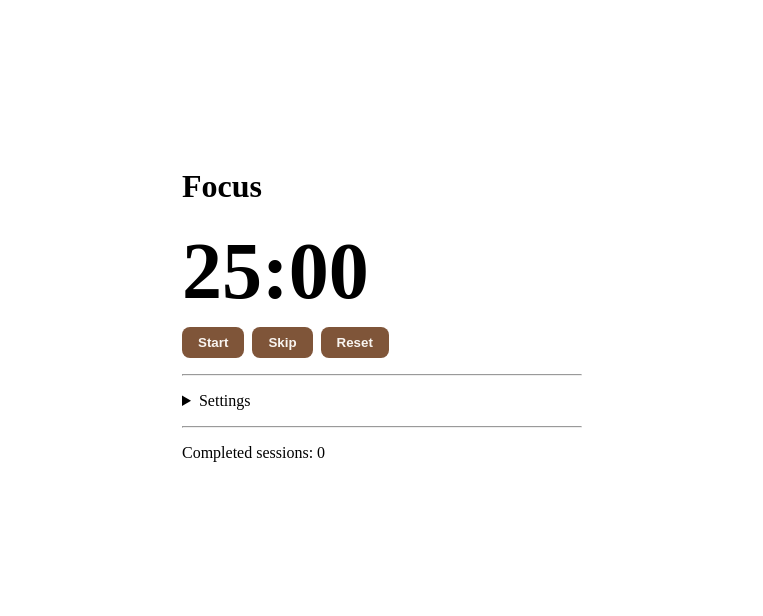
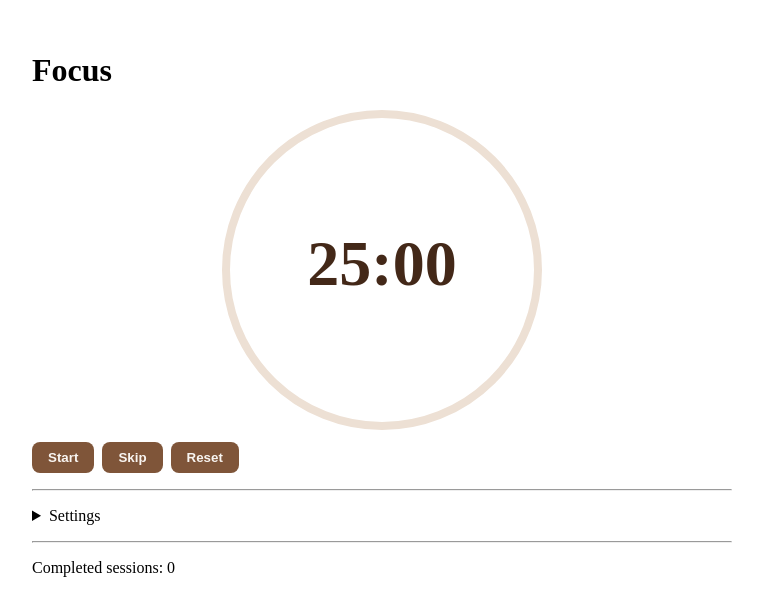
Before and after one commit to DamiDevApp/pomodoro-dawn, a React (Vite) app: page / in a window 1280 px wide. Shown: the part 128-744 px from the top of the page, without its empty margins (258-1021 px from the left). Built offline with nearby package versions, Linux system fonts and the light colour scheme.

Commit message:
Added framer motion and created circular progress
Circular progress for visual help tracking the time and everything elses

```diff
--- a/package.json
+++ b/package.json
@@ -10,6 +10,7 @@
     "preview": "vite preview"
   },
   "dependencies": {
+    "framer-motion": "^12.23.12",
     "react": "^19.1.1",
     "react-dom": "^19.1.1"
   },
--- /dev/null
+++ b/src/components/CircularProgress.tsx
@@ -0,0 +1,67 @@
+import { motion } from 'framer-motion';
+
+type CircularProgressProps = {
+  progress: number;
+  size?: number;
+  strokeWidth?: number;
+  timeLabel?: string; // pass formatted time
+};
+
+export default function CircularProgress({
+  progress,
+  size = 220,
+  strokeWidth = 12,
+  timeLabel,
+}: CircularProgressProps) {
+  const radius = (size - strokeWidth) / 2;
+  const circumference = 2 * Math.PI * radius;
+  const offset = circumference * (1 - progress);
+
+  return (
+    <svg width={size} height={size}>
+      {/* Track circle */}
+      <circle
+        stroke='var(--color-surface)'
+        fill='transparent'
+        strokeWidth={strokeWidth}
+        r={radius}
+        cx={size / 2}
+        cy={size / 2}
+      />
+
+      {/* Progress circle */}
+      <motion.circle
+        stroke='var(--color-primary)'
+        fill='transparent'
+        strokeWidth={strokeWidth}
+        strokeLinecap='round'
+        r={radius}
+        cx={size / 2}
+        cy={size / 2}
+        strokeDasharray={circumference}
+        strokeDashoffset={offset}
+        initial={{ strokeDashoffset: circumference }}
+        animate={{ strokeDashoffset: offset }}
+        transition={{ duration: 0.5, ease: 'easeInOut' }}
+      />
+
+      {/* Timer text */}
+      {timeLabel && (
+        <motion.text
+          x='50%'
+          y='50%'
+          textAnchor='middle'
+          dominantBaseline='middle'
+          fontSize={size * 0.2} // scales with SVG
+          fontWeight='bold'
+          fill='var(--color-text)'
+          initial={{ opacity: 0, scale: 0.9 }}
+          animate={{ opacity: 1, scale: 1 }}
+          transition={{ duration: 0.3 }}
+        >
+          {timeLabel}
+        </motion.text>
+      )}
+    </svg>
+  );
+}
--- a/src/components/PomodoroTimer.tsx
+++ b/src/components/PomodoroTimer.tsx
@@ -3,6 +3,8 @@ import { useHistory } from '../hooks/useHistory';
 import Button from './ui/Button';
 import type { Settings, SessionType } from '../types';
 import SettingsCard from './SettingsCard';
+import CircularProgress from './CircularProgress';
+import './pomodoro-timer.css'
 
 const DEFAULT_SETTINGS: Settings = {
   workMinutes: 25,
@@ -53,6 +55,10 @@ export default function PomodoroTimer() {
   const [remainingSec, setRemainingSec] = useState<number>(() =>
     getInitialSeconds('work', settings)
   );
+
+  const totalSec = getInitialSeconds(session, settings);
+
+  const progress = 1 - remainingSec / totalSec;
 
   // References to manage interval and session timing
   const intervalRef = useRef<number | null>(null);
@@ -164,7 +170,7 @@ export default function PomodoroTimer() {
   function handleStart() {
     if (!isRunning) {
       if (sessionStartRef.current === null) {
-        sessionStartRef.current === Date.now();
+        sessionStartRef.current = Date.now();
       }
       setIsRunning(true);
     }
@@ -206,10 +212,14 @@ export default function PomodoroTimer() {
             ? 'Short break'
             : 'Long break'}
       </h1>
-      <div style={{ fontSize: 80, fontWeight: 700, margin: '10px 0' }}>
-        {formatTime(remainingSec)}
+      <div className='timer-wrap'>
+        <CircularProgress
+          progress={progress}
+          size={320}
+          strokeWidth={8}
+          timeLabel={formatTime(remainingSec)}
+        />
       </div>
-
       <div style={{ display: 'flex', gap: 8 }}>
         {!isRunning ? (
           <Button onClick={handleStart}>Start</Button>
@@ -221,7 +231,7 @@ export default function PomodoroTimer() {
       </div>
 
       <hr style={{ margin: '16px 0' }} />
-      <SettingsCard updateSetting={updateSetting} settings={settings}/>
+      <SettingsCard updateSetting={updateSetting} settings={settings} />
 
       <hr style={{ margin: '16px 0' }} />
       <div>Completed sessions: {completedSessions}</div>
--- /dev/null
+++ b/src/components/pomodoro-timer.css
@@ -0,0 +1,30 @@
+.timer-wrap {
+  display: flex;
+  justify-content: center;   /* ✅ horizontally centers children */
+  align-items: center;       /* ✅ vertically centers children */
+  margin: 12px auto;
+  width: 100%;
+}
+
+/* center the timer text exactly in the middle with responsive font-size */
+.timer-text {
+  position: absolute;
+  top: 50%;
+  left: 50%;
+  transform: translate(-50%, -50%);
+  font-weight: 800;
+  line-height: 1;
+  text-align: center;
+  pointer-events: none;
+  /* responsive font: clamp(min, preferred, max) */
+  font-size: clamp(28px, 9vw, 72px);
+  color: var(--color-text);
+}
+
+/* keep controls from changing the timer size */
+.controls-row {
+  display: flex;
+  gap: 8px;
+  justify-content: center;
+  margin-top: 12px;
+}
--- a/src/index.css
+++ b/src/index.css
@@ -8,10 +8,8 @@
   --color-muted: #b08968;
 }
 
-
 .app-container {
   display: grid;
-  gap: 100px;
   min-height: 100vh;
   align-items: center;
   justify-items: center;
@@ -20,7 +18,5 @@
 
 .main-panel {
   width: 100%;
-  max-width: 400px;
+  max-width: 700px;
 }
-
-}
```
Also changed, not shown: 1 other file (tests, documents, lock files or other folders).
